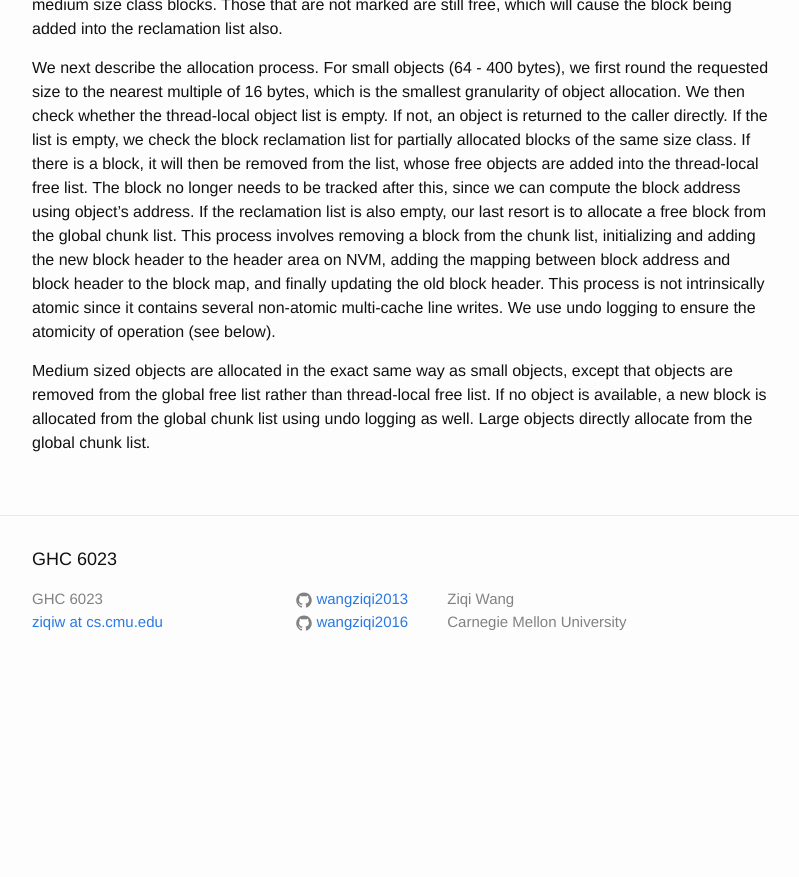
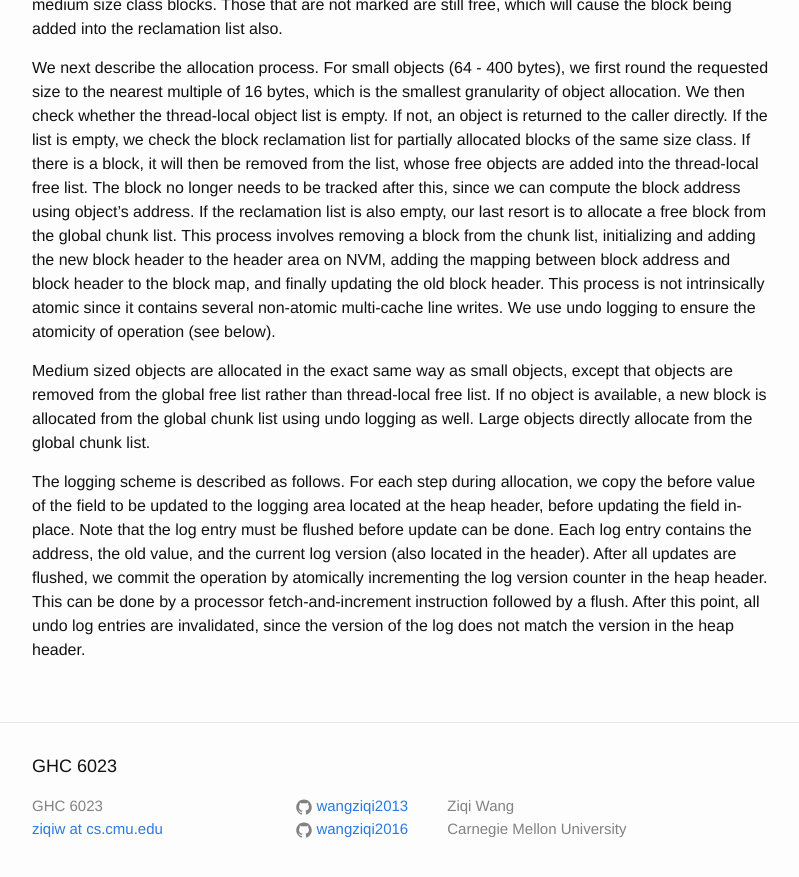
Before and after one commit to wangziqi2013/wangziqi2013.github.io, a Jekyll site: the page built from _posts/2019-11-18-makalu.markdown, in a window 1280 px wide and 900 px high, scrolled down 3142 px. Shown: the top 877 px of the window, without its empty margins (238-1037 px from the left). Built offline with Jekyll 4.4.1, drawn with Linux system fonts in a browser that asks for light colours; before the commit the page ends 3835 px from its top, so only the background shows below that.

Commit message:
Adding logging

```diff
--- a/_posts/2019-11-18-makalu.markdown
+++ b/_posts/2019-11-18-makalu.markdown
@@ -126,3 +126,11 @@ of operation (see below).
 Medium sized objects are allocated in the exact same way as small objects, except that objects are removed from the
 global free list rather than thread-local free list. If no object is available, a new block is allocated from the
 global chunk list using undo logging as well. Large objects directly allocate from the global chunk list.
+
+The logging scheme is described as follows. For each step during allocation, we copy the before value of the field to
+be updated to the logging area located at the heap header, before updating the field in-place. Note that the log entry
+must be flushed before update can be done. Each log entry contains the address, the old value, and the current log version
+(also located in the header). After all updates are flushed, we commit the operation by atomically incrementing
+the log version counter in the heap header. This can be done by a processor fetch-and-increment instruction followed
+by a flush. After this point, all undo log entries are invalidated, since the version of the log does not match the
+version in the heap header.
```
